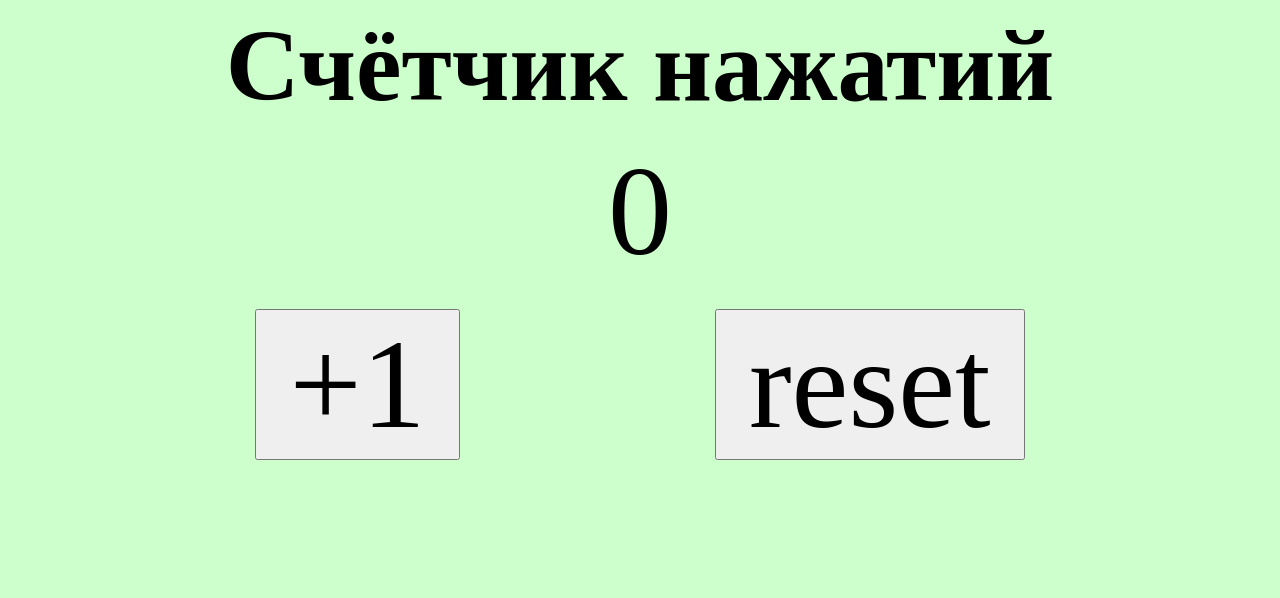
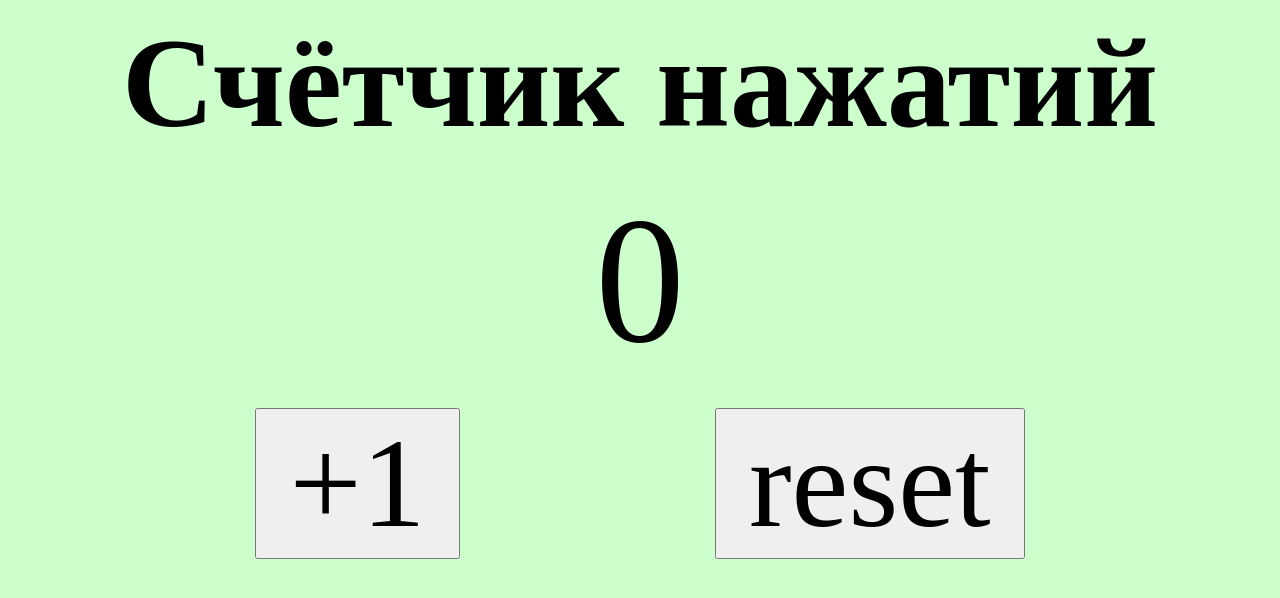
Before and after one commit to D-Koganov/LocalPushBtn, a plain HTML site: page index.html in a window 1280 px wide. Drawn offline with Linux system fonts and the light colour scheme.

Commit message:
Bigger font size for header and counter-number

```diff
--- a/style.css
+++ b/style.css
@@ -10,7 +10,7 @@ body {
 }
 
 .weirdHeader {
-    font-size: 8vw;
+    font-size: 10vw;
     text-align: center;
     margin-top: 0.2em;/*1rem;*/
     font-weight: 900;
@@ -19,7 +19,7 @@ body {
 
 
 #counter_out {
-    font-size: 10vw;
+    font-size: 14vw;
     text-align: center;
     margin-top: 0.2em;/*1rem;*/
 }
```
